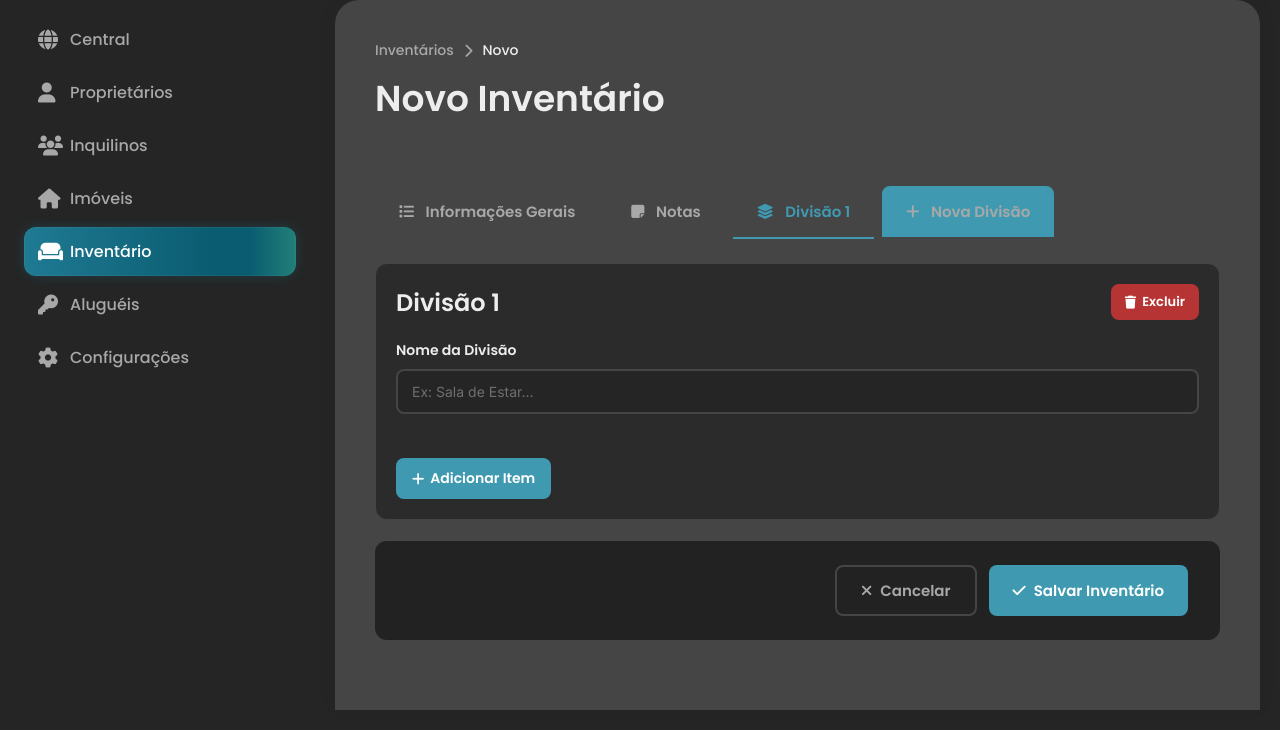
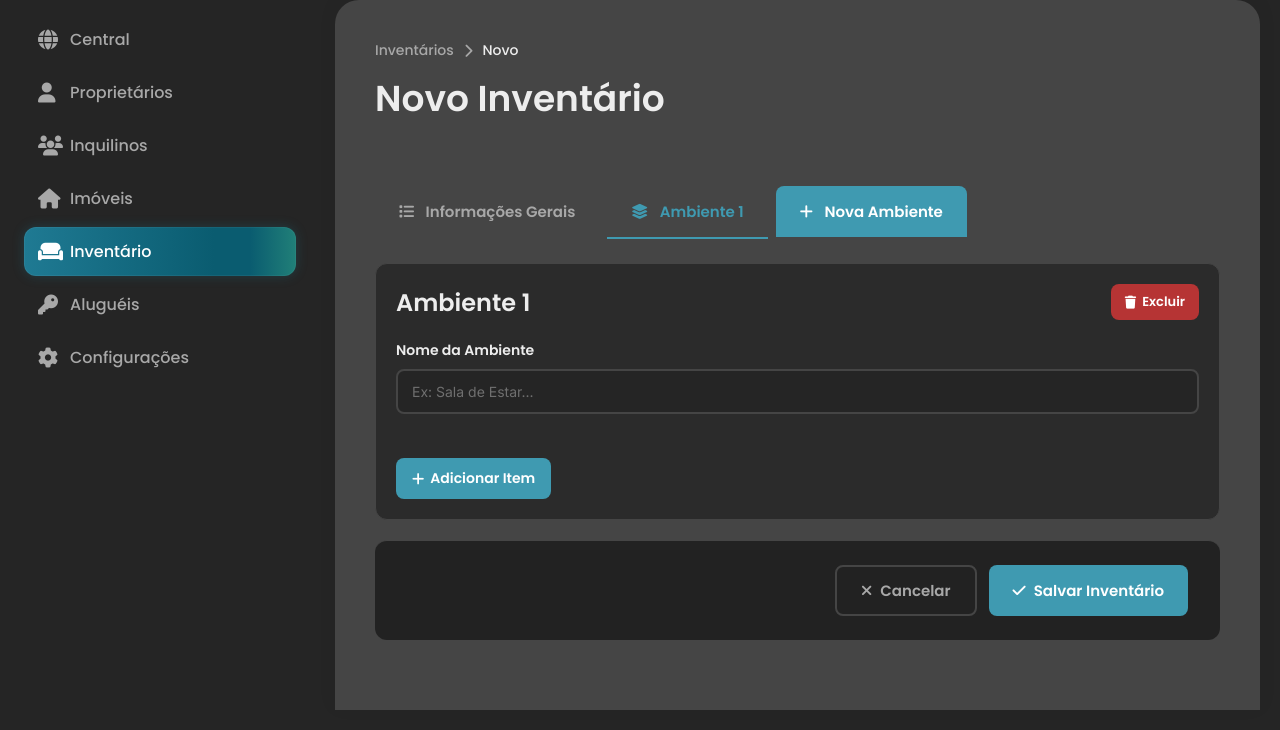
Before and after one commit to RodrigoBolgheroni/AlugAki, a plain HTML site: page pages/novoInventario.html in a window 1280 px wide. Shown: the part 80-810 px from the top of the page. Drawn offline with Linux system fonts and the light colour scheme.

Commit message:
style: Altera o nome ao inves de

```diff
--- a/pages/novoInventario.html
+++ b/pages/novoInventario.html
@@ -150,8 +150,8 @@
       color: var(--color-neutral-300);
     }
 
-    /* Divisão Container */
-    .divisao-container {
+    /* Ambiente Container */
+    .ambiente-container {
       padding: 20px;
       background: #2b2b2b;
       border-radius: 12px;
@@ -159,14 +159,14 @@
       margin-bottom: 20px;
     }
 
-    .divisao-header {
+    .ambiente-header {
       display: flex;
       justify-content: space-between;
       align-items: center;
       margin-bottom: 20px;
     }
 
-    .divisao-header h2 {
+    .ambiente-header h2 {
       font-family: var(--font-primary);
       font-size: 24px;
       font-weight: 600;
@@ -628,15 +628,12 @@
         <button class="tab-nav-btn active" data-tab="geral">
             <i class="fas fa-list"></i> Informações Gerais
         </button>
-        <button class="tab-nav-btn" data-tab="nota">
-            <i class="fas fa-sticky-note"></i> Notas
-        </button>
 
         <!-- Divisões aparecem aqui -->
         <div id="tabsDivisoes" style="display:flex; gap:10px;"></div>
 
-        <button id="btnAddDivisao" class="tab-nav-btn" style="background: var(--color-primary-300);">
-            <i class="fas fa-plus"></i> Nova Divisão
+        <button id="btnAddAmbiente" class="tab-nav-btn" style="background: var(--color-primary-300);color: white;">
+            <i class="fas fa-plus"></i> Nova Ambiente
         </button>
     </div>
 
@@ -660,21 +657,16 @@
                     </select>
                 </div>
             </div>
+            <div class="form-row full">
+              <div class="form-group">
+                  <label>Notas Gerais</label>
+                  <textarea rows="6"></textarea>
+              </div>
+          </div>
 
         </div>
     </div>
 
-    <!-- TAB NOTAS -->
-    <div id="tab-nota" class="tab-pane">
-        <div class="form-container">
-            <div class="form-row full">
-                <div class="form-group">
-                    <label>Notas Gerais</label>
-                    <textarea rows="6"></textarea>
-                </div>
-            </div>
-        </div>
-    </div>
 
     <!-- Container para divisões -->
     <div id="divisoesContainer"></div>
@@ -698,8 +690,8 @@
 <script>
     /* ---------------------- SISTEMA DE TABS ---------------------- */
     document.addEventListener("click", (e) => {
-        // Ignorar clique no botão "Nova Divisão"
-        if (e.target.id === "btnAddDivisao" || e.target.closest("#btnAddDivisao")) {
+        // Ignorar clique no botão "Nova Ambiente"
+        if (e.target.id === "btnAddAmbiente" || e.target.closest("#btnAddAmbiente")) {
             return;
         }
 
@@ -721,28 +713,28 @@
     });
 
     /* ---------------------- DIVISÕES ---------------------- */
-    let divisaoIndex = 0;
+    let ambienteIndex = 0;
 
-    function criarDivisao() {
-        divisaoIndex++;
-        const idTab = "divisao" + divisaoIndex;
+    function criarAmbiente() {
+        ambienteIndex++;
+        const idTab = "ambiente" + ambienteIndex;
 
         /* Criar TAB */
         const tabBtn = document.createElement("button");
         tabBtn.classList.add("tab-nav-btn");
         tabBtn.setAttribute("data-tab", idTab);
-        tabBtn.innerHTML = `<i class="fas fa-layer-group"></i> Divisão ${divisaoIndex}`;
+        tabBtn.innerHTML = `<i class="fas fa-layer-group"></i> Ambiente ${ambienteIndex}`;
         document.getElementById("tabsDivisoes").appendChild(tabBtn);
 
-        /* Criar conteúdo da divisão */
+        /* Criar conteúdo da ambiente */
         const div = document.createElement("div");
         div.classList.add("tab-pane");
         div.id = "tab-" + idTab;
 
         div.innerHTML = `
-            <div class="divisao-container">
-                <div class="divisao-header">
-                    <h2>Divisão ${divisaoIndex}</h2>
+            <div class="ambiente-container">
+                <div class="ambiente-header">
+                    <h2>Ambiente ${ambienteIndex}</h2>
                     <button class="btn-delete-division">
                         <i class="fas fa-trash"></i> Excluir
                     </button>
@@ -750,8 +742,8 @@
 
                 <div class="form-row full">
                     <div class="form-group">
-                        <label>Nome da Divisão</label>
-                        <input type="text" class="inputNomeDivisao" placeholder="Ex: Sala de Estar...">
+                        <label>Nome da Ambiente</label>
+                        <input type="text" class="inputNomeAmbiente" placeholder="Ex: Sala de Estar...">
                     </div>
                 </div>
 
@@ -766,11 +758,11 @@
         document.getElementById("divisoesContainer").appendChild(div);
 
         /* Alterar nome da tab quando digitar */
-        div.querySelector(".inputNomeDivisao").addEventListener("input", (e) => {
-            tabBtn.innerHTML = `<i class="fas fa-layer-group"></i> ${e.target.value || "Divisão " + divisaoIndex}`;
+        div.querySelector(".inputNomeAmbiente").addEventListener("input", (e) => {
+            tabBtn.innerHTML = `<i class="fas fa-layer-group"></i> ${e.target.value || "Ambiente " + ambienteIndex}`;
         });
 
-        /* Excluir divisão */
+        /* Excluir ambiente */
         div.querySelector(".btn-delete-division").onclick = () => {
             tabBtn.remove();
             div.remove();
@@ -837,11 +829,11 @@
         container.appendChild(row);
     }
 
-    /* Botão add divisão */
-    document.getElementById("btnAddDivisao").onclick = criarDivisao;
+    /* Botão add ambiente */
+    document.getElementById("btnAddAmbiente").onclick = criarAmbiente;
 
-    /* Criar a primeira divisão automaticamente */
-    criarDivisao();
+    /* Criar a primeira ambiente automaticamente */
+    criarAmbiente();
     function adicionarItem(container) {
         const row = document.createElement("div");
         row.classList.add("item-row");
```
